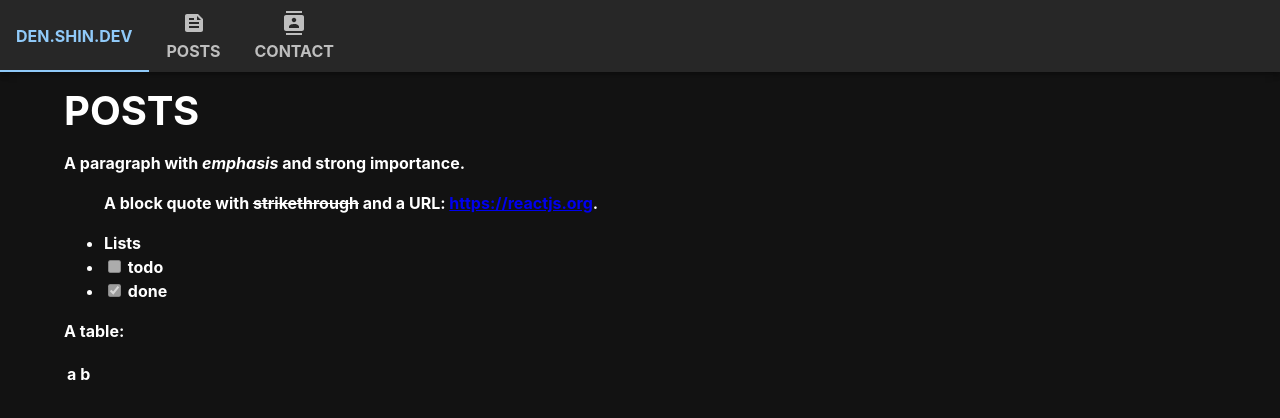
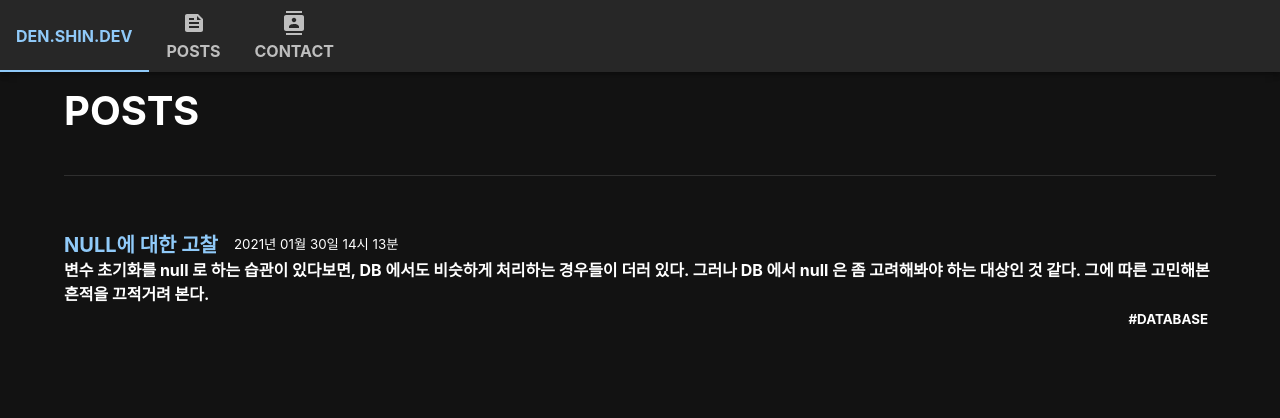
Before and after one commit to shinYeongHyeon/dev-blog, a Next.js app: page /posts in a window 1280 px wide. Shown: the top 418 px of the page. Built offline with nearby package versions, Linux system fonts and the light colour scheme.

Commit message:
FEATURE: Post 리스트 구현

```diff
--- /dev/null
+++ b/component/Hashtag.tsx
@@ -0,0 +1,16 @@
+import Box from '@mui/material/Box';
+import React from 'react';
+
+interface Props {
+    tag: string;
+}
+
+const Hashtag: React.FC<Props> = ({ tag }) => {
+    return (
+        <Box mx={1}>
+            <small>#{tag}</small>
+        </Box>
+    );
+};
+
+export default Hashtag;
--- /dev/null
+++ b/component/PostList.tsx
@@ -0,0 +1,49 @@
+import React from 'react';
+import map from 'lodash/map';
+import Grid from '@mui/material/Grid';
+import Link from '@mui/material/Link';
+import Typography from '@mui/material/Typography';
+import Box from '@mui/material/Box';
+import Hashtag from './Hashtag';
+
+interface Props {
+    title: string;
+    contents: string;
+    path: string;
+    datetime: string;
+    tags: string[];
+    // TODO: Add Thumbnail
+}
+
+const PostList: React.FC<Props> = ({
+    title,
+    contents,
+    path,
+    datetime,
+    tags,
+}) => {
+    return (
+        <Box>
+            <Grid container>
+                <Grid item>
+                    <Link href={`/posts/${path}`} underline={'none'}>
+                        <Typography variant={'h5'}>{title}</Typography>
+                    </Link>
+                </Grid>
+                <Grid item ml={2}>
+                    <Typography variant={'body2'}>
+                        <small>{datetime}</small>
+                    </Typography>
+                </Grid>
+            </Grid>
+            <Box sx={{ whiteSpace: 'normal' }}>{contents}</Box>
+            <Grid container justifyContent="flex-end">
+                {map(tags, (tag) => (
+                    <Hashtag key={tag} tag={tag} />
+                ))}
+            </Grid>
+        </Box>
+    );
+};
+
+export default PostList;
--- a/pages/posts/[post].tsx
+++ b/pages/posts/[post].tsx
@@ -27,6 +27,7 @@ const Post: NextPage<Props> = ({ post }) => {
 };
 
 export const getStaticProps: GetStaticProps = async ({ params }) => {
+    console.log(params?.post);
     // @ts-ignore
     const post = (await import(`/posts/${params?.post}`))[params?.post];
 
--- a/pages/posts/index.tsx
+++ b/pages/posts/index.tsx
@@ -1,22 +1,42 @@
-import ReactMarkdown from 'react-markdown';
+import Box from '@mui/material/Box';
+import Divider from '@mui/material/Divider';
+import React from 'react';
 import { NextPage } from 'next';
-import remarkGfm from 'remark-gfm';
+import map from 'lodash/map';
 import { Typography } from '@mui/material';
 
 import DefaultHead from 'component/DefaultHead';
 import DefaultLayout from 'layout/DefaultLayout';
-import { abcd } from 'posts/abcd';
+import { allPosts } from 'posts/AllPosts';
+import PostList from '../../component/PostList';
 
 const Posts: NextPage = () => {
-    console.log('nextpage');
+    const posts = map(
+        allPosts,
+        ({ path, title, listContents, datetime, tags }) => {
+            return (
+                <Box my={2} key={`box-${path}`}>
+                    <PostList
+                        key={path}
+                        title={title}
+                        contents={listContents}
+                        path={path}
+                        datetime={datetime}
+                        tags={tags}
+                    />
+                </Box>
+            );
+        },
+    );
+
     return (
         <DefaultLayout>
             <DefaultHead title={'Den`s POSTS'} />
             <Typography variant={'h1'}>POSTS</Typography>
-            <ReactMarkdown
-                children={abcd.contents}
-                remarkPlugins={[remarkGfm]}
-            />
+            <Box py={5}>
+                <Divider />
+            </Box>
+            {posts}
         </DefaultLayout>
     );
 };
--- /dev/null
+++ b/posts/AllPosts.ts
@@ -0,0 +1,4 @@
+import { databaseNull } from './databaseNull';
+import { IPost } from './IPost';
+
+export const allPosts: IPost[] = [databaseNull];
--- a/posts/IPost.ts
+++ b/posts/IPost.ts
@@ -1,6 +1,9 @@
 export interface IPost {
     title: string;
+    listContents: string;
     contents: string; // markdown
     tags: string[];
+    path: string;
+    datetime: string;
     seriesId?: string;
 }
--- a/posts/PostPaths.ts
+++ b/posts/PostPaths.ts
@@ -1 +1 @@
-export const postPaths = ['abcd', 'ef'];
+export const postPaths = ['databaseNull'];
--- a/posts/abcd.ts
+++ /dev/null
@@ -1,19 +0,0 @@
-import { IPost } from './IPost';
-
-export const abcd: IPost = {
-    title: 'baby',
-    contents: `A paragraph with *emphasis* and **strong importance**.
-
-> A block quote with ~strikethrough~ and a URL: https://reactjs.org.
-
-* Lists
-* [ ] todo
-* [x] done
-
-A table:
-
-| a | b |
-| - | - |
-`,
-    tags: [],
-};
--- /dev/null
+++ b/posts/databaseNull.ts
@@ -0,0 +1,37 @@
+import { IPost } from './IPost';
+
+export const databaseNull: IPost = {
+    title: 'NULL에 대한 고찰',
+    path: 'databaseNull',
+    contents: `
+# NULL 에 대한 고찰
+
+개발/코딩을 하면서 변수 초기화를 일반적으로 null 로 진행을 하는 것이 습관이 되었다.
+Null Check 를 통해서 로직을 짜는 것이 가독성도 좋고, 문맥 파악도 용이하기 때문이다.
+
+그러다 보니 습관적으로 데이터베이스도 기본값을 null 로 설정하거나 들어오지 않은 값에 대해서도 null 로 하는 경우가 있는데, 개인적으로 그런 습관은 데이터베이스를 다루면서는 나쁘다고 생각이 든다.
+
+데이터베이스에서 null 은 내가 생각하기엔 여러가지 의미를 내포하고 있다고 본다.
+1. 값이 들어오지 않았다.
+2. 값이 없다.
+3. 로직상 오류가 존재한다.
+
+예를 들어, 통계를 내거나 데이터 분석을 하려고 하는데 유저의 취미가 null 이라고 보자.
+이 데이터는 어떻게 해석을 해야할까 ?
+
+*취미가 없는걸까 ? 아니면 오류 인가 ? 세팅을 하지 않을 걸까 ?*
+
+이렇게 많은 식으로 해석이 될 수 있는 것은 딱 보기에도 좋아보이지 않는다.
+
+또한, Null 연산에 대해서도 문제가 있다.
+1+Null > Null, Null * 1 > Null, Null + Null > Null 로 취급이 된다.
+이 때문에 연산시에 의도치 않은 잘못된 데이터를 뽑아 낼 수 있다.
+
+그리고 최종적으로는 DBMS 마다 다르게 취급하는 것이 문제다.
+이렇기 때문에 Null 사용은 나는 가급적 지양하고, 빈 값같은 경우를 사용해야 하는 경우에는
+그 의미를 그대로 가질 수 없는 열은 다른 열과 조합으로 의미를 가지게 하는 것이 좋은 것 같다.`,
+    listContents: `변수 초기화를 null 로 하는 습관이 있다보면, DB 에서도 비슷하게 처리하는 경우들이 더러 있다. \n \r\n
+그러나 DB 에서 null 은 좀 고려해봐야 하는 대상인 것 같다. 그에 따른 고민해본 흔적을 끄적거려 본다.`,
+    datetime: '2021년 01월 30일 14시 13분',
+    tags: ['DATABASE'],
+};
```
Also changed, not shown: posts/ef.ts (deleted, +0 -7 lines).
